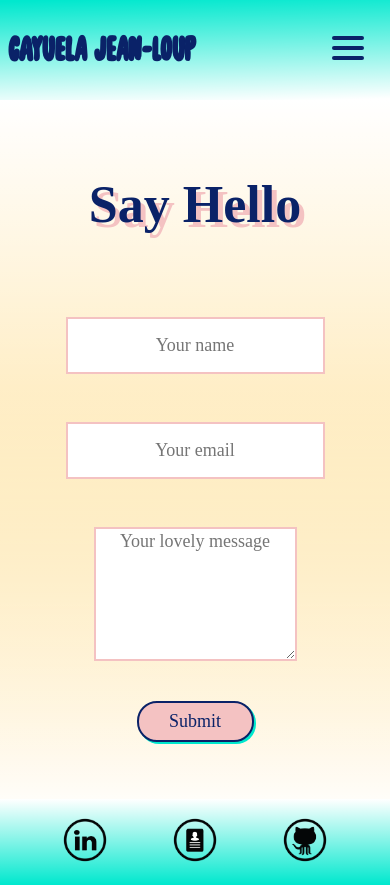
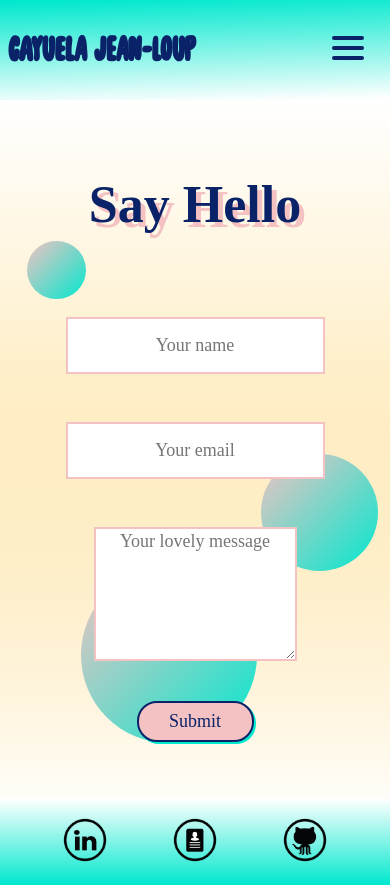
Before and after one commit to j-loup30400/portfoliov2, a React (Create React App) app: page /Contact in a window 390 px wide. Built offline with nearby package versions, Linux system fonts and the light colour scheme; a web font is replaced by a local one.

Commit message:
fix error z-index + finalise mobile version

```diff
--- a/src/App.css
+++ b/src/App.css
@@ -16,12 +16,10 @@ body{
     overflow-x: hidden;
 }
 
-
 .flip-card {
     background-color: transparent;
         width: 70vw;
         height: 60vh;
-
     perspective: 1000px; /* Remove this if you don't want the 3D effect */
   }
 
@@ -52,7 +50,11 @@ body{
 
   /* Style the back side */
   .flip-card-back {
-
-
     transform: rotateY(180deg);
   }
+
+ .ipad {
+   height: 35vh;
+   position: absolute;
+   top: 25%
+ }
--- a/src/App.js
+++ b/src/App.js
@@ -1,35 +1,23 @@
-import React, {useState} from 'react';
+import React from 'react';
 import { Route, Switch } from "react-router-dom"
-import styled from 'styled-components';
 import "./App.css";
 
 // Pages
 import Home from  './Pages/Home'
 import Contact from './Pages/Contact'
 
-// Burger Menu and NavBar
+// NavBar
 import Navbar from './components/Burger/Navbar'
-import Burger from './components/Burger/Burger'
-import Menu from './components/Burger/Menu'
 
 
-const StyledNavBarContainer = styled.div`
-  position: sticky;
-  top: 0;`
 
 function App() {
-  const [modalOpen, setModalOpen] = useState(false);
-
   return (
     <>
-    <StyledNavBarContainer>
     <Navbar/>
-    <Burger modalOpen={modalOpen} setModalOpen={setModalOpen} />
-        <Menu modalOpen={modalOpen} setModalOpen={setModalOpen} />
-    </StyledNavBarContainer>
       <Switch>
-      <Route exact path="/" render={() => <Home />} />
-      <Route path="/Contact" render={() => <Contact />} />
+      <Route path="/" exact component={Home} />
+      <Route path="/Contact" component={Contact}/>
       </Switch>
     </>
   );
--- a/src/Pages/Contact.js
+++ b/src/Pages/Contact.js
@@ -1,6 +1,7 @@
 import React, {useState} from 'react';
-import styled from 'styled-components'
+import styled, { keyframes } from 'styled-components'
 import emailjs from 'emailjs-com';
+
 
 import Git from "../Images/git.png"
 import Link from "../Images/link.png"
@@ -9,6 +10,62 @@ import Modal from "../components/Modal/Modal"
 
 
 
+
+const Move1 =keyframes`
+from { top:25% }
+to {top: 40% }  `
+
+const Move2 = keyframes`
+from {top : 55%}
+to {top :  50%} `
+
+const Move3 = keyframes`
+from {left : 12vh}
+to {left :  2vh}
+`
+
+
+export const AnimeSmall = styled.div`
+    position: absolute;
+    width: 15vw;
+    height: 15vw;
+    border-radius: 50%;
+    background-color: white;
+    background: linear-gradient(
+        to left top,
+        #00E8CE, #F4C2C2);
+    top: 25%;
+    left: 7%;
+    animation: ${Move1} alternate infinite;
+    animation-duration: 3s;
+
+`
+export const AnimeMedium = styled.div`
+    position: absolute;
+    width: 30vw;
+    height: 30vw;
+    border-radius: 50%;
+    background: linear-gradient(
+        to left top,
+        #00E8CE,#F4C2C2);
+    top: 55%;
+    right: 3%;
+    animation: ${Move2} alternate infinite;
+    animation-duration: 3s;
+    `
+    export const AnimeLarge = styled.div`
+    position: absolute;
+    width: 45vw;
+    height: 45vw;
+    border-radius: 50%;
+    background: linear-gradient(
+        to right bottom,
+        #F4C2C2,#00E8CE);
+    bottom: 12vh;
+    left: 4vw;
+    animation: ${Move3} alternate infinite;
+    animation-duration: 3s;
+  `
 
 const StyledContact = styled.form`
 display: flex;
@@ -22,6 +79,8 @@ background: linear-gradient(
 ,#FFFFFF 0%,rgba(255,255,255,0) 100%),linear-gradient(
 360deg
 ,#FFFFFF -2.86%,rgba(255,255,255,0) 58.69%),#FED677;
+
+
 
 
 h1{
@@ -39,6 +98,7 @@ input{
     padding:1rem;
     font-family: "poor-story";
     font-size: 18px;
+    z-index:0;
 }
 button{
 
@@ -53,7 +113,7 @@ button{
      padding: 8px;
      font-family: "poor-story";
      font-size: 18px;
-
+     z-index: 0;
 }
 
 
@@ -64,6 +124,8 @@ textarea {
        text-align: center;
        font-family: "poor-story";
        font-size : 18px;
+       z-index: 0;
+
 
 }
 /* @media all and (orientation: landscape) {
@@ -76,8 +138,6 @@ flex-direction:row;
 background: linear-gradient(180deg, #FFFFFF 0%,
 rgba(255, 255, 255, 0) 100%), #00E8CE;
  justify-content: space-evenly;
-
-
 `
 
 
@@ -103,6 +163,9 @@ const Contact = () => {
     }
 return(
     <div>
+      <AnimeSmall />
+      <AnimeMedium />
+      <AnimeLarge />
        <StyledContact onSubmit={sendEmail}>
        <h1>Say Hello</h1>
     <label htmlFor="name"></label>
@@ -114,7 +177,6 @@ return(
    <button type="submit" value="Send" onClick={openModal}>Submit</button>
   <Modal showModal={showModal} setShowModal={setShowModal} />
     </StyledContact>
-
 
     <StyledFooterContact>
            <p>
--- a/src/components/Burger/Burger.js
+++ b/src/components/Burger/Burger.js
@@ -14,7 +14,7 @@ const StyledBurger = styled.button`
   background: transparent;
   border: none;
   cursor: pointer;
-  z-index: 1;
+  z-index: 3 ;
 
   &:focus {
     outline: none;
--- a/src/components/Burger/Menu.js
+++ b/src/components/Burger/Menu.js
@@ -17,6 +17,8 @@ font-size: 1.5rem;
   transition: transform 500ms;
   transform: translateX(-100%);
   transform: ${({ modalOpen }) => modalOpen ? 'translateX(0)' : 'translateX(1)'};
+
+
 
   a {
     font-size: 4rem;
--- a/src/components/Burger/Navbar.js
+++ b/src/components/Burger/Navbar.js
@@ -1,13 +1,19 @@
-import React from "react";
+import React, {useState} from "react";
 import styled from 'styled-components';
+import Burger from "./Burger";
+import Menu from "./Menu";
+
 
 const StyledTitle = styled.div`
  width: 100%;
      background: linear-gradient(358.47deg, #FFFFFF 1.3%, rgba(255, 255, 255, 0.902552) 10.8%, rgba(255, 255, 255, 0) 98.74%), #00E8CE;
-     display: flex;
-     margin: 0;
-     flex-direction: column;
-     color: #0A2268;
+      display: flex;
+      margin: 0;
+       flex-direction: column;
+       color: #0A2268;
+      position: sticky;
+       top: 0;
+       z-index: 50;
 
 h2 {
      font-family: 'unpack-regular';
@@ -21,8 +27,11 @@ h2 {
 `;
 
 const Navbar = () => {
+    const [modalOpen, setModalOpen] = useState(false);
     return(
         <StyledTitle>
+            <Burger modalOpen={modalOpen} setModalOpen={setModalOpen}/>
+            <Menu modalOpen={modalOpen} setModalOpen={setModalOpen}/>
            <h2>Cayuela Jean-Loup</h2>
         </StyledTitle>
     )
--- a/src/components/Carousel/Project.js
+++ b/src/components/Carousel/Project.js
@@ -18,14 +18,13 @@ const StyledCard = styled.div`
     align-items: center;
    background: radial-gradient(50% 114.08% at 50% 50%, #FFFFFF 0%, rgba(255, 255, 255, 0.744792) 37.32%, rgba(255, 255, 255, 0) 100%), #F4C2C2;
    padding: 8px;
-   height: 60vh;
+
+
 
     img {
-      width: 70vw;
+      width: 80vw;
       cursor: pointer;
       outline: none;
-
-
 
 
     }
@@ -57,38 +56,79 @@ const Project = ({ imageNumber }) => {
                             <img src={firstPortrait} alt="Project" />
                             </div>
                             <div className="flip-card-back">
-                            <img src={firstPortrait} alt="Project12"
+                            <img src={firstPortrait} alt="Reverse Project"
+                            />
+
+    </div>
+  </div>
+</div>
+                        </>)
+                    : imageNumber === 1
+                        ? (<>
+
+                             <div className="flip-card">
+  <div className="flip-card-inner">
+    <div className="flip-card-front">
+                            <img className="ipad" src={secondPortrait} alt="Project 2" />
+                            </div>
+                            <div className="flip-card-back">
+                            <img className="ipad" src={secondPortrait} alt="reverse project 2"
                             />
 
     </div>
   </div>
 </div>
 
-
-                        </>)
-                    : imageNumber === 1
-                        ? (<>
-                            <img src={secondPortrait} alt="Project 2" />
-                            <h2>Code cafe</h2>
-
-
                         </>)
                         : imageNumber === 2
                         ? (<>
-                            <img src={thirdPortrait} alt="Project 3" />
-                            <h2>Hackathon</h2>
+
+                           <div className="flip-card">
+  <div className="flip-card-inner">
+    <div className="flip-card-front">
+                            <img className="ipad" src={thirdPortrait} alt="Project 3" />
+                            </div>
+                            <div className="flip-card-back">
+                            <img className="ipad" src={thirdPortrait} alt="reverse project 3"
+                            />
+
+    </div>
+  </div>
+</div>
 
                         </>)
                         : imageNumber === 3
 
                        ?(<>
-                        <img src={fourthPortrait} alt="Projet 4" />
-                        <h2>La Nurserie</h2>
+                        <div className="flip-card">
+  <div className="flip-card-inner">
+    <div className="flip-card-front">
+                            <img className="ipad" src={fourthPortrait} alt="Project 4" />
+                            </div>
+                            <div className="flip-card-back">
+                            <img className="ipad" src={fourthPortrait} alt="reverse project 4"
+                            />
+
+    </div>
+  </div>
+</div>
 
                         </>)
-                        : ( <> <img src={fifthPortrait} alt="projet 5" />
-                        <h2> Collage Official </h2> </>)
+                        : ( <>  <div className="flip-card">
+                        <div className="flip-card-inner">
+                          <div className="flip-card-front">
+                                                  <img className="ipad" src={fifthPortrait} alt="Project 5" />
+                                                  </div>
+                                                  <div className="flip-card-back">
+                                                  <img className="ipad" src={fifthPortrait} alt="reverse project 5"
+                                                  />
+
+                          </div>
+                        </div>
+                      </div> </>)
+
             }
+
         </StyledCard>
 
     )
--- a/src/components/Modal/Modal.js
+++ b/src/components/Modal/Modal.js
@@ -1,4 +1,4 @@
-
+import { Link } from "react-router-dom";
 import React from 'react'
 import styled from "styled-components"
 
@@ -14,26 +14,31 @@ const StyledModal = styled.div`
   backdrop-filter: blur(5px);
   display: flex;
   flex-direction: column;
+align-items: center;
 justify-content: center;
-align-items: center;
 
-p{
-    color: red;
-    opacity: 1;
-}
 
 button{
     align-items: center
 }
+p{
+  font-size: 46px;
+        line-height:56px;
+        text-align: center;
+        font-family: "unpack-regular";
+        color: #0A2268;
+        text-shadow: 5px 5px #F4C2C2;
+        margin:0;
+  }
 
 `
 function Modal({showModal, setShowModal})  {
     return (
         <>
-        {showModal ? <StyledModal>
-            <p>thank you for everything</p>
-            <button onClick={() => setShowModal()}></button>
-        </StyledModal> : null}
+        {showModal && <StyledModal>
+            <p>Thank you for your time and consideration </p>
+          <button>  <Link to="/">See you soon</Link> </button>
+        </StyledModal>}
 
         </>
     )
```
Also changed, not shown: 1 other file (tests, documents, lock files or other folders). Lines whose indentation alone changed are shown as unchanged.
